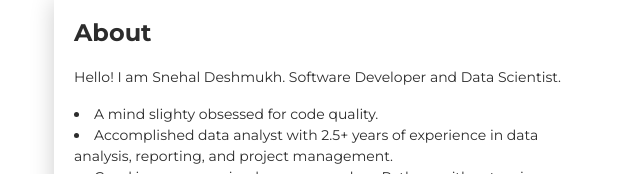
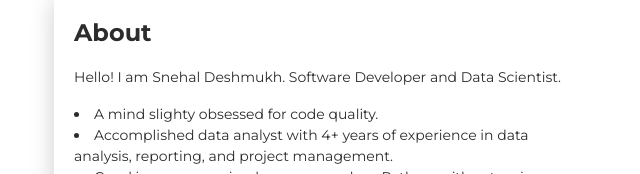
Before and after one commit to Snehal141196/Snehal-Deshmukh-Portfolio, a plain HTML site: page index.html in a window 1280 px wide. Shown: the part 624-798 px from the top of the page, 31-671 px from the left. Drawn offline with Linux system fonts and the light colour scheme.

Commit message:
Update index.html

```diff
--- a/index.html
+++ b/index.html
@@ -62,7 +62,7 @@
             <div class="h4 mt-0 title">About</div>
             <p>Hello! I am Snehal Deshmukh. Software Developer and Data Scientist.</p>
             <p><li>A mind slighty obsessed for code quality.</li>
-<li>Accomplished data analyst with 2.5+ years of experience in data analysis, reporting, and project management.</li>
+<li>Accomplished data analyst with 4+ years of experience in data analysis, reporting, and project management.</li>
 <li>Good in programming language such as Python, with extensive experience in database management systems like SQL, Oracle SQL, ODI. </li>
 <li>Skilled in data visualization and reporting tools such as Tableau and Power BI. Excellent communication and leadership skills, with a track record of successful project.</li></p>
           </div>
```
